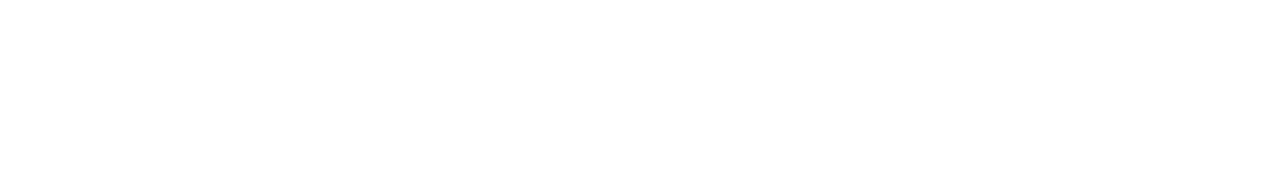
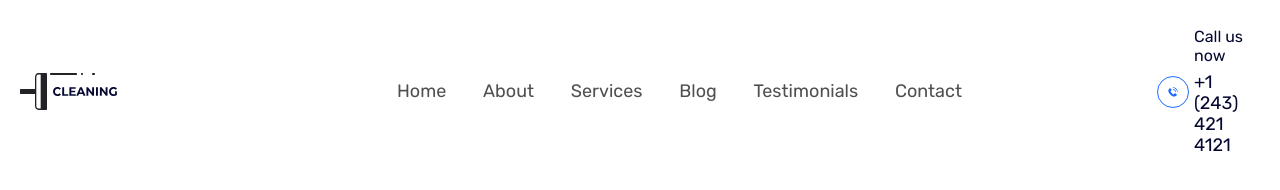
Before and after one commit to OlimxonErkaboyev/Cleaning-Services, a plain HTML site: page index.html in a window 1280 px wide. Drawn offline with Linux system fonts and the light colour scheme.

Commit message:
Header done

```diff
--- a/css/main.css
+++ b/css/main.css
@@ -1,7 +1,65 @@
+/* outfit-500 - latin */
+@font-face {
+  font-family: 'Outfit';
+  font-style: normal;
+  font-weight: 500;
+  src: local(''),
+  url('../fonts/outfit-v6-latin-500.woff2') format('woff2'), /* Chrome 26+, Opera 23+, Firefox 39+ */
+  url('../fonts/outfit-v6-latin-500.woff') format('woff'); /* Chrome 6+, Firefox 3.6+, IE 9+, Safari 5.1+ */
+}
+/* outfit-600 - latin */
+@font-face {
+  font-family: 'Outfit';
+  font-style: normal;
+  font-weight: 600;
+  src: local(''),
+  url('../fonts/outfit-v6-latin-600.woff2') format('woff2'), /* Chrome 26+, Opera 23+, Firefox 39+ */
+  url('../fonts/outfit-v6-latin-600.woff') format('woff'); /* Chrome 6+, Firefox 3.6+, IE 9+, Safari 5.1+ */
+}
+/* outfit-700 - latin */
+@font-face {
+  font-family: 'Outfit';
+  font-style: normal;
+  font-weight: 700;
+  src: local(''),
+  url('../fonts/outfit-v6-latin-700.woff2') format('woff2'), /* Chrome 26+, Opera 23+, Firefox 39+ */
+  url('../fonts/outfit-v6-latin-700.woff') format('woff'); /* Chrome 6+, Firefox 3.6+, IE 9+, Safari 5.1+ */
+}
+
+@font-face {
+  font-family: 'Rubik';
+  font-style: normal;
+  font-weight: 400;
+  src: local(''),
+  url('../fonts/rubik-v21-latin-regular.woff2') format('woff2'), /* Chrome 26+, Opera 23+, Firefox 39+ */
+  url('../fonts/rubik-v21-latin-regular.woff') format('woff'); /* Chrome 6+, Firefox 3.6+, IE 9+, Safari 5.1+ */
+}
+/* rubik-500 - latin */
+@font-face {
+  font-family: 'Rubik';
+  font-style: normal;
+  font-weight: 500;
+  src: local(''),
+  url('../fonts/rubik-v21-latin-500.woff2') format('woff2'), /* Chrome 26+, Opera 23+, Firefox 39+ */
+  url('../fonts/rubik-v21-latin-500.woff') format('woff'); /* Chrome 6+, Firefox 3.6+, IE 9+, Safari 5.1+ */
+}
+/* rubik-700 - latin */
+@font-face {
+  font-family: 'Rubik';
+  font-style: normal;
+  font-weight: 700;
+  src: local(''),
+  url('../fonts/rubik-v21-latin-700.woff2') format('woff2'), /* Chrome 26+, Opera 23+, Firefox 39+ */
+  url('../fonts/rubik-v21-latin-700.woff') format('woff'); /* Chrome 6+, Firefox 3.6+, IE 9+, Safari 5.1+ */
+}
+
 :root {
-    /* --header-bg-color: #fff; */
-    /* --main-bg-color: #fff; */
-    /* main-text-color: #fff; */
+  --header-bg-color: #fff;
+  --hero-bg-color:#DBEBF8;
+  --main-bg-color: #F4F9FD;
+  --main-title-color: #050931;
+  --main-desc-color:#767877;
+  --main-btn-color:#1F6BFF;
 }
 
 /* GENERAL */
@@ -15,6 +73,10 @@ html {
 *::before,
 *::after {
   box-sizing: inherit;
+  list-style: none;
+  text-decoration: none;
+  margin: 0;
+  padding: 0;
 }
 
 body {
@@ -22,7 +84,8 @@ body {
   flex-direction: column;
   height: 100%;
   margin: 0;
-  font-family: "Arial", sans-serif;
+  font-family: "Rubik", sans-serif;
+  font-weight: 400;
   background-color: #fff;
 }
 
@@ -51,3 +114,69 @@ img {
   padding-right: 20px;
   padding-left: 20px;
 }
+
+.side-header{
+  padding-top: 27px;
+  padding-bottom: 26px;
+}
+
+.header-wrapper{
+  display: flex;
+  align-items: center;
+  justify-content: space-between;
+}
+
+.header-end{
+  display: flex;
+  align-items: center;
+}
+.nav-list{
+  display: flex;
+  align-items: center;
+  justify-content: space-between;
+  width: 565px;
+  margin-right: 195px;
+  margin-left: 280px;
+}
+
+.nav-item__link{
+  font-size: 18px;
+  line-height: 100%;
+  color: rgba(34, 35, 38, 0.8);
+}
+.nav-item__link:active{
+  font-weight: 600;
+  color: #222326;
+}
+
+.header-call{
+  display: flex;
+  align-items: center;
+  justify-content: center;
+}
+
+.hader-call__img{
+  width: 32px;
+  height: 32px;
+  padding: 10px;
+  border: 1px solid var(--main-btn-color);
+  border-radius: 50%;
+  margin-right: 5px;
+}
+
+.class_header-call_link{
+  display: flex;
+  flex-direction: column;
+  font-size: 18px;
+  line-height: 21px;
+  color: var(--main-title-color);
+}
+
+.header-call-title{
+  font-size: 16px;
+  line-height: 19px;
+  color: var(--main-title-color);
+  margin-bottom: 7px;
+}
+
+.
--- a/index.html
+++ b/index.html
@@ -9,6 +9,38 @@
     <link rel="stylesheet" href="./css/main.css">
 </head>
 <body>
-
+  <!-- Header Start -->
+  <header class="side-header">
+    <div class="container">
+        <div class="header-wrapper">
+            <img class="top-logo" src="./images/top-logo.svg"
+            alt="Cleaning Services"
+            width="97"
+            height="37">
+            <div class="header-end">
+                <nav class="site-nav">
+                    <ul class="nav-list">
+                        <li class="nav-list__item"><a class="nav-item__link" href="#">Home</a></li>
+                        <li class="nav-list__item"><a class="nav-item__link" href="#">About</a></li>
+                        <li class="nav-list__item"><a class="nav-item__link" href="#">Services</a></li>
+                        <li class="nav-list__item"><a class="nav-item__link" href="#">Blog</a></li>
+                        <li class="nav-list__item"><a class="nav-item__link" href="#">Testimonials</a></li>
+                        <li class="nav-list__item"><a class="nav-item__link" href="#">Contact</a></li>
+                    </ul>
+                </nav>
+                <div class="header-call">
+                    <img class="hader-call__img" src="./images/icons/header-phone.svg"
+                    alt="phone"
+                    width="12"
+                    height="12">
+                    <!-- <div class="header-call__text"> -->
+                    <a class="class_header-call_link" href="tel:+1 (243) 421 4121"><span class="header-call-title">Call us now</span>+1 (243) 421 4121</a>
+                    <!-- </div> -->
+                </div>
+            </div>
+        </div>
+    </div>
+</header>
+  <!-- Header End -->
 </body>
 </html>
```
Also changed, not shown: fonts/outfit-v6-latin-500.woff (added), fonts/outfit-v6-latin-500.woff2 (added), fonts/outfit-v6-latin-600.woff (added), fonts/outfit-v6-latin-600.woff2 (added), fonts/outfit-v6-latin-700.woff (added), fonts/outfit-v6-latin-700.woff2 (added), fonts/rubik-v21-latin-500.woff (added), fonts/rubik-v21-latin-500.woff2 (added), fonts/rubik-v21-latin-700.woff (added), fonts/rubik-v21-latin-700.woff2 (added), fonts/rubik-v21-latin-regular.woff (added), fonts/rubik-v21-latin-regular.woff2 (added).
